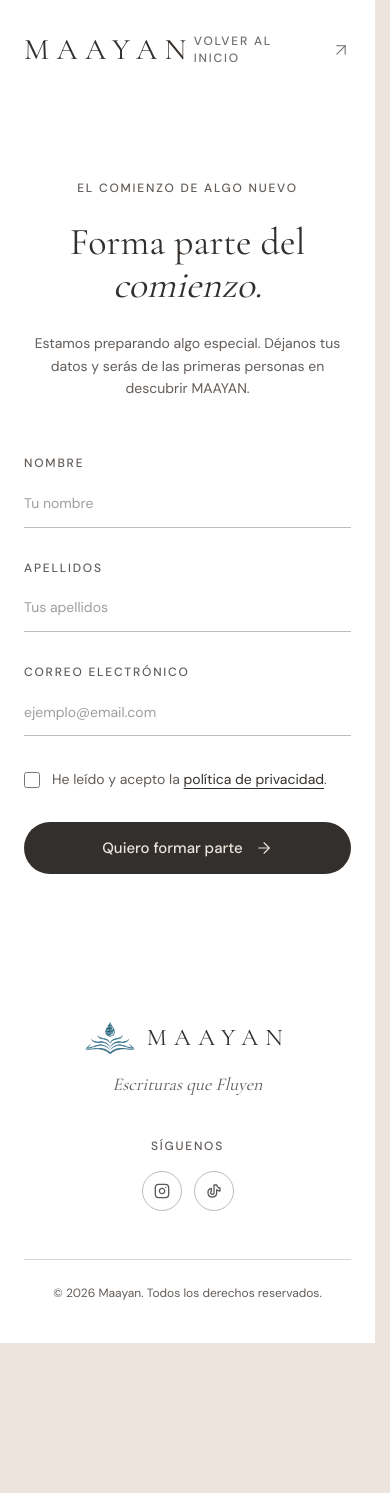
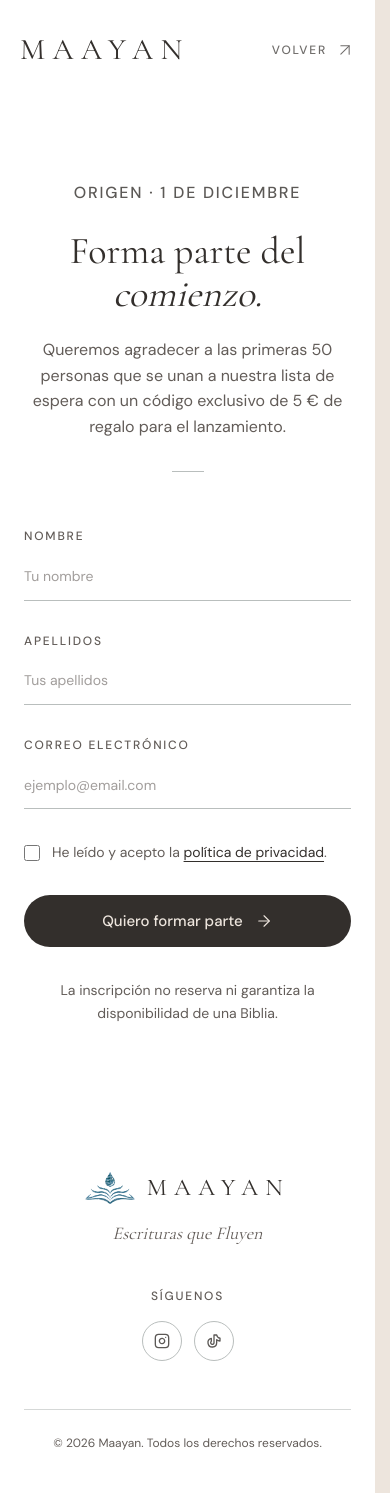
Before and after one commit to kete102/maayan, a Next.js app: page /waitlist in a window 390 px wide. Before the commit the page ends 1343 px from the top, so only its background shows below. Built offline with nearby package versions, Linux system fonts and the light colour scheme.

Commit message:
update header, and form text

```diff
--- a/app/waitlist/page.tsx
+++ b/app/waitlist/page.tsx
@@ -9,6 +9,14 @@ import type { SubmitEvent } from "react";
 import { WaitlistSuccess } from "@/components/waitlist/waitlist-success";
 
 type FormStatus = "idle" | "loading" | "success" | "error";
+
+function WaitlistPromotion() {
+	return (
+		<div className="mb-6 flex flex-col items-center text-center">
+			<div className="bg-border my-4 h-px w-8" />
+		</div>
+	);
+}
 
 export function WaitlistFormPage() {
 	const [formStatus, setFormStatus] = useState<FormStatus>("idle");
@@ -88,9 +96,10 @@ export function WaitlistFormPage() {
 	return (
 		<main className="text-foreground flex min-h-screen flex-col bg-white">
 			{/* Header */}
-			<header className="flex items-center justify-between px-6 py-8 md:px-12">
+			<header className="flex items-center justify-between px-5 py-8 md:px-12">
 				<Link
 					href="/"
+					aria-lable="MAAYAN - Ir al inicio"
 					className="type-wordmark tracking-[0.25em]"
 				>
 					MAAYAN
@@ -100,7 +109,7 @@ export function WaitlistFormPage() {
 					href="/"
 					className="type-overline group inline-flex items-center gap-2 opacity-70 transition-opacity duration-300 ease-in-out hover:opacity-100"
 				>
-					Volver al inicio
+					Volver
 					<ArrowUpRightIcon
 						className="size-5 transition-transform duration-300 ease-in-out group-hover:translate-x-0.5 group-hover:-translate-y-0.5"
 						strokeWidth={1.25}
@@ -108,7 +117,7 @@ export function WaitlistFormPage() {
 				</Link>
 			</header>
 
-			{/* Main */}
+			{/* Main content */}
 			<section className="flex flex-1 items-center justify-center px-6 py-20">
 				<AnimatePresence
 					mode="wait"
@@ -158,7 +167,11 @@ export function WaitlistFormPage() {
 									}}
 									className="type-overline text-muted-foreground mb-6"
 								>
-									El comienzo de algo nuevo
+									<div className="flex w-full flex-row items-center justify-center gap-4">
+										<p className="type-body text-foreground/80">
+											ORIGEN · 1 de diciembre
+										</p>
+									</div>
 								</motion.p>
 
 								<h1 className="type-h2 md:text-5xl">
@@ -167,10 +180,13 @@ export function WaitlistFormPage() {
 									<span className="italic">comienzo.</span>
 								</h1>
 
-								<p className="type-body-sm text-muted-foreground mx-auto mt-6 max-w-85">
-									Estamos preparando algo especial. Déjanos tus datos y serás de
-									las primeras personas en descubrir MAAYAN.
+								<p className="type-body text-muted-foreground mx-auto mt-5 max-w-lg text-pretty">
+									Queremos agradecer a las primeras 50 personas que se unan a
+									nuestra lista de espera con un código exclusivo de 5 € de
+									regalo para el lanzamiento.
 								</p>
+
+								<div className="bg-border mx-auto mt-8 h-px w-8" />
 							</div>
 
 							{/* Form */}
@@ -181,7 +197,7 @@ export function WaitlistFormPage() {
 								{/* Name */}
 								<div>
 									<label
-										htmlFor="name"
+										htmlFor="user_name"
 										className="type-overline text-muted-foreground mb-2 block"
 									>
 										Nombre
@@ -202,7 +218,7 @@ export function WaitlistFormPage() {
 								{/* Surname */}
 								<div>
 									<label
-										htmlFor="surname"
+										htmlFor="user_last_name"
 										className="type-overline text-muted-foreground mb-2 block"
 									>
 										Apellidos
@@ -232,7 +248,7 @@ export function WaitlistFormPage() {
 									<input
 										id="email"
 										name="user_email"
-										type="user_email"
+										type="email"
 										autoComplete="email"
 										required
 										maxLength={254}
@@ -298,6 +314,12 @@ export function WaitlistFormPage() {
 									)}
 								</motion.button>
 
+								{/* Availability notice */}
+								<p className="type-body-sm text-muted-foreground text-center">
+									La inscripción no reserva ni garantiza la disponibilidad de
+									una Biblia.
+								</p>
+
 								{/* Error */}
 								{formStatus === "error" && (
 									<motion.p
```
